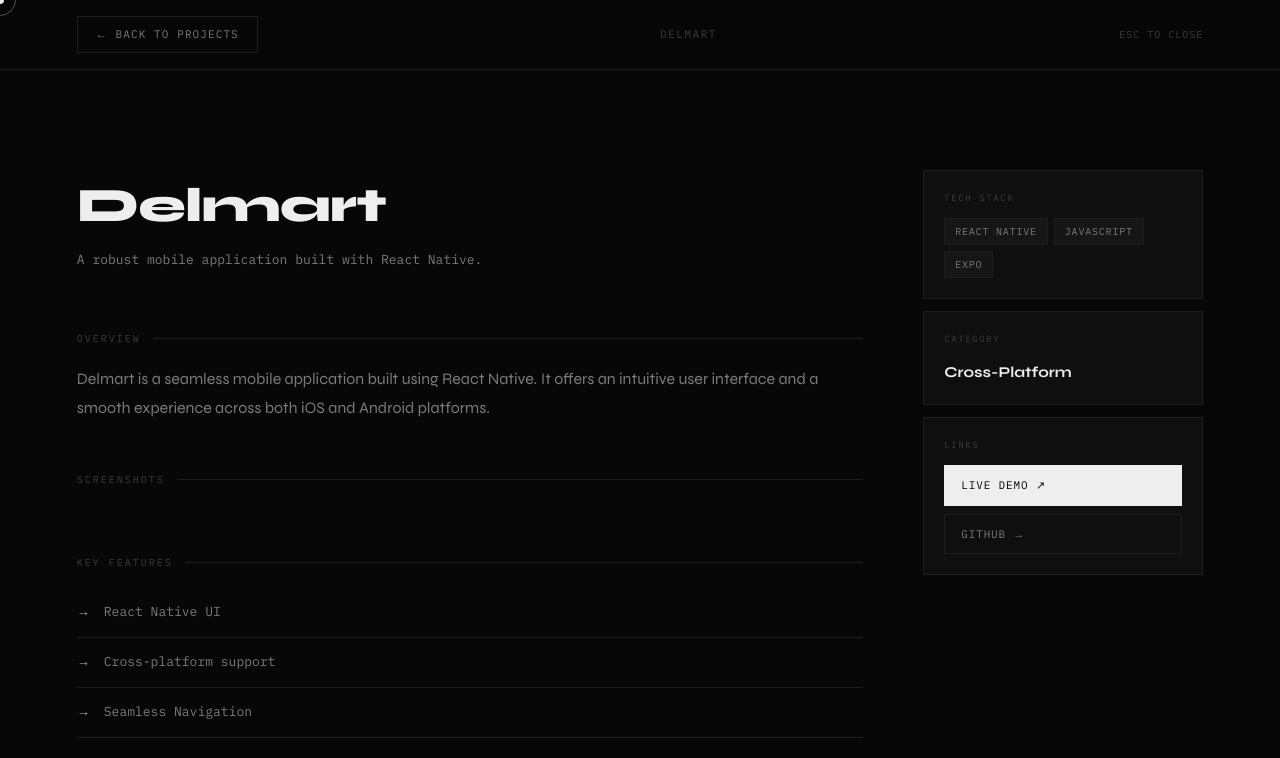
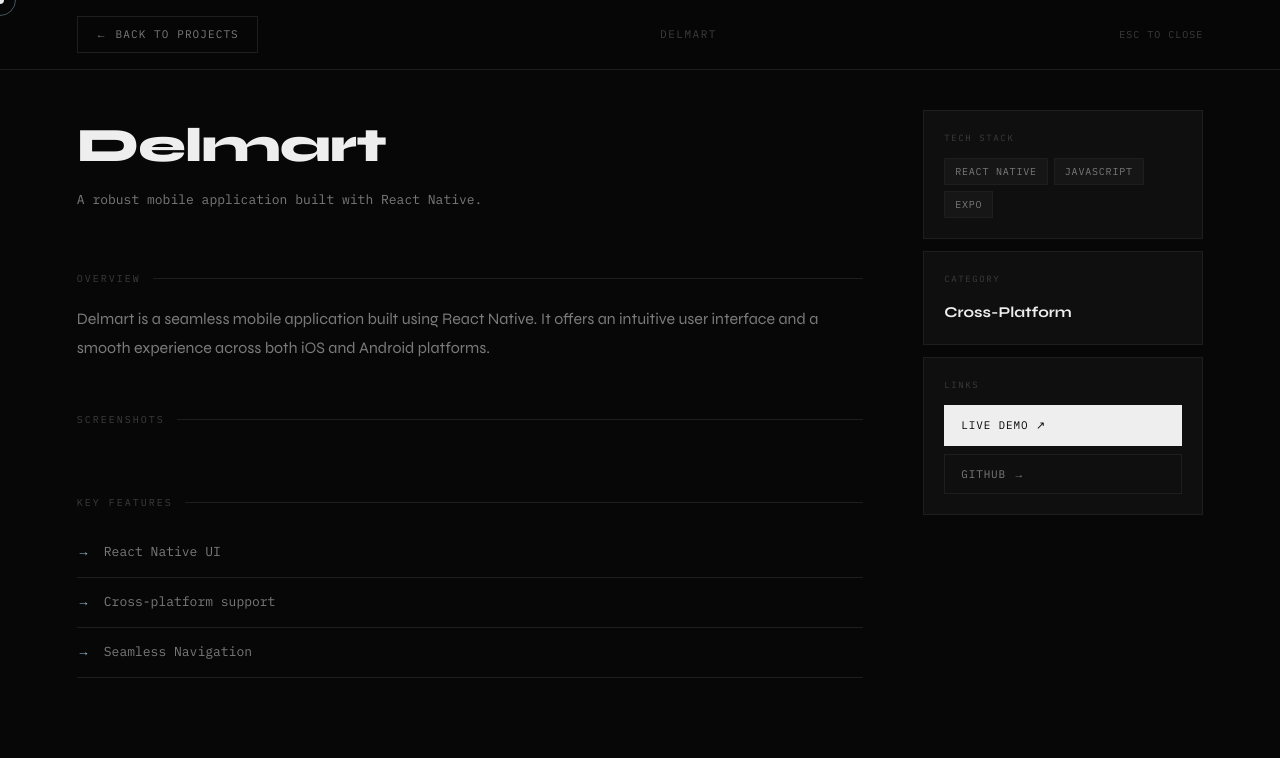
Before and after one commit to harithsenura/P, a Next.js app: page / in a window 1280 px wide. Both pictures are taken after a click on the button 259 px from the left and 2412 px from the top of the page. Shown: the part 2012-2770 px from the top of the page. Built offline with nearby package versions, Linux system fonts and the light colour scheme.

Commit message:
style: reduce gap in project details section

```diff
--- a/src/components/ProjectDetail.tsx
+++ b/src/components/ProjectDetail.tsx
@@ -60,7 +60,7 @@ export default function ProjectDetail({ project, onClose }: ProjectDetailProps)
 
       {project && (
         <>
-          <div className="pd-body" style={{ paddingTop: '100px' }}>
+          <div className="pd-body" style={{ paddingTop: '40px' }}>
             <div className="pd-main">
               <div style={{ marginBottom: '12px' }}>
                 <h1 style={{ fontSize: 'clamp(32px, 5vw, 48px)', fontWeight: 800, letterSpacing: '-0.02em', marginBottom: '8px' }}>{project.name}</h1>
```
